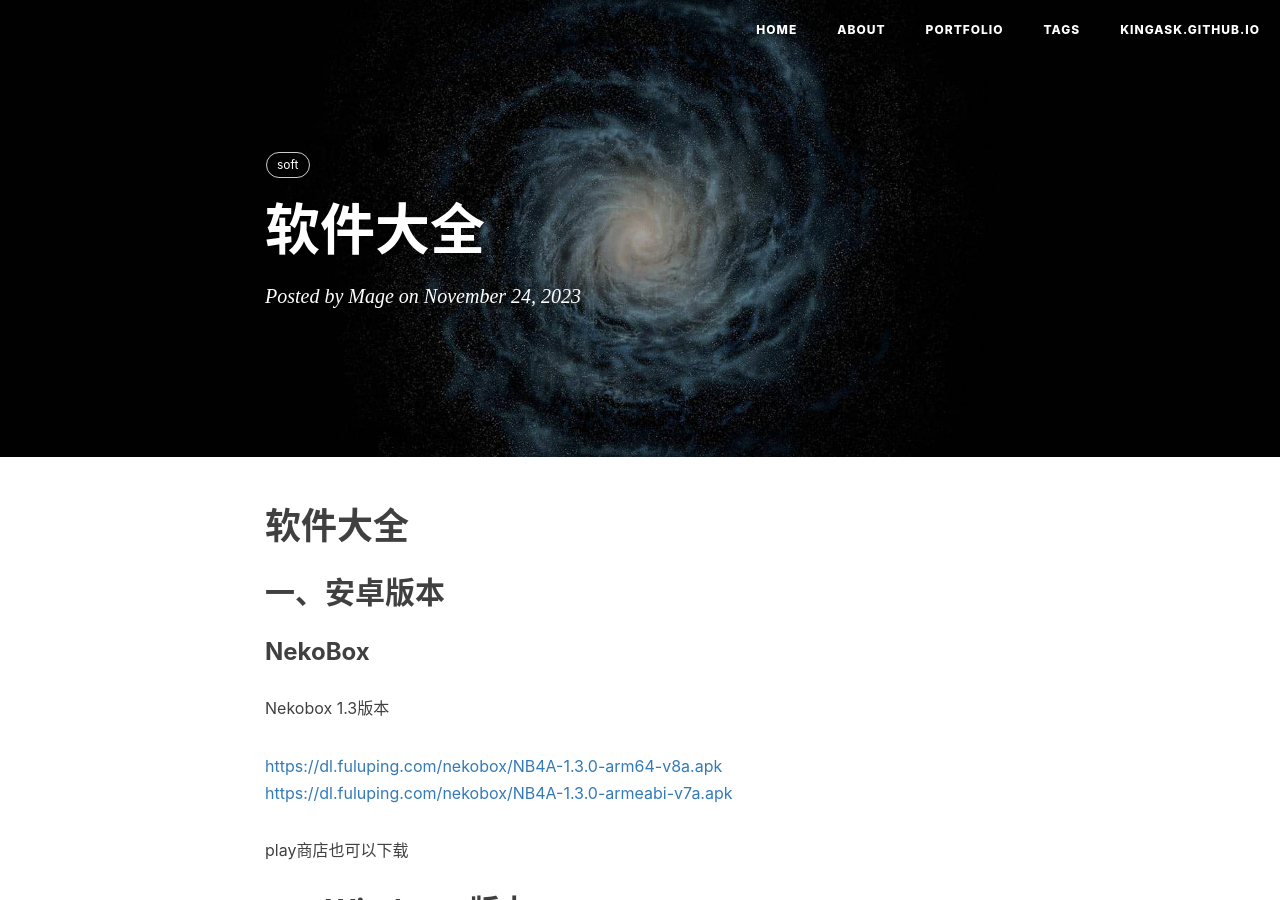
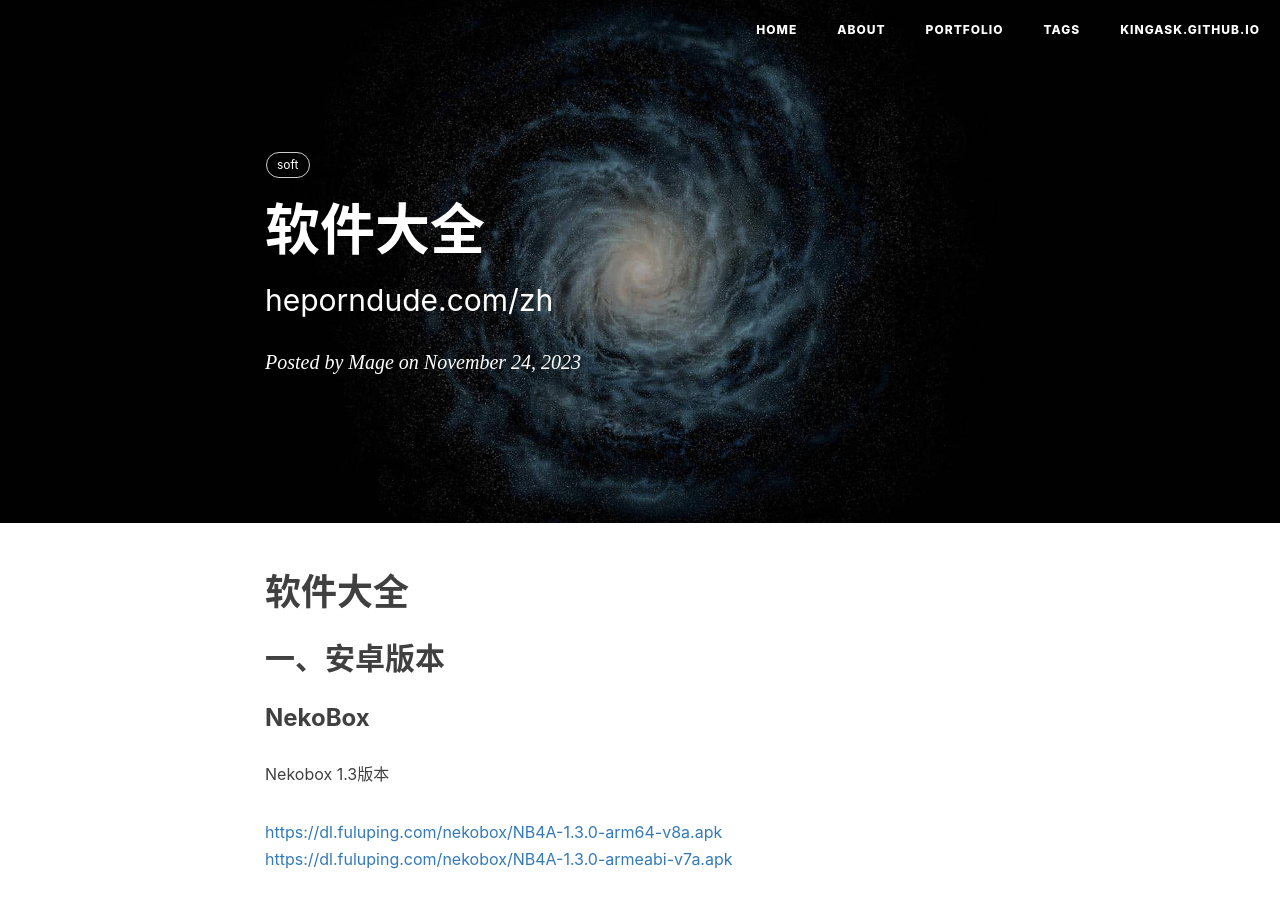
Before and after one commit to kingask/kingask.github.io, a Jekyll site: the page built from _posts/2023-11-25-soft.markdown, in a window 1280 px wide and 900 px high. Built offline with Jekyll 4.4.1, drawn with Linux system fonts in a browser that asks for light colours; nearby versions of some CDN libraries; comment, search, counter and statistics services are not loaded.

Commit message:
modified:   _posts/2023-11-25-soft.markdown

```diff
--- a/_posts/2023-11-25-soft.markdown
+++ b/_posts/2023-11-25-soft.markdown
@@ -1,7 +1,7 @@
 ---
 layout:     post
 title:      "软件大全"
-subtitle: ""
+subtitle: "heporndude.com/zh"
 date:       2023-11-24 00:54:00
 author:     "Mage"
 header-img: "img/post-bg-universe.jpg"
```
